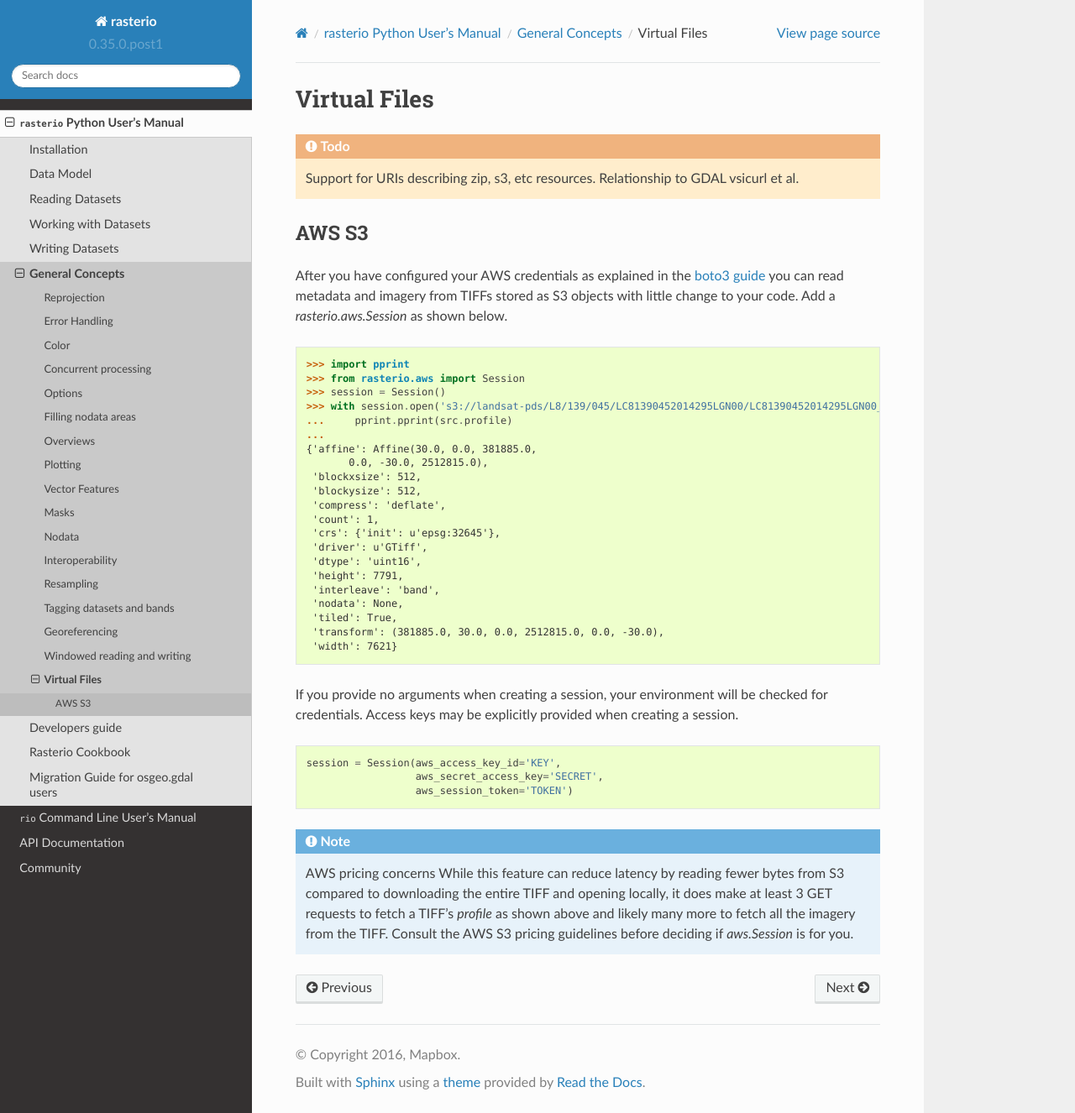
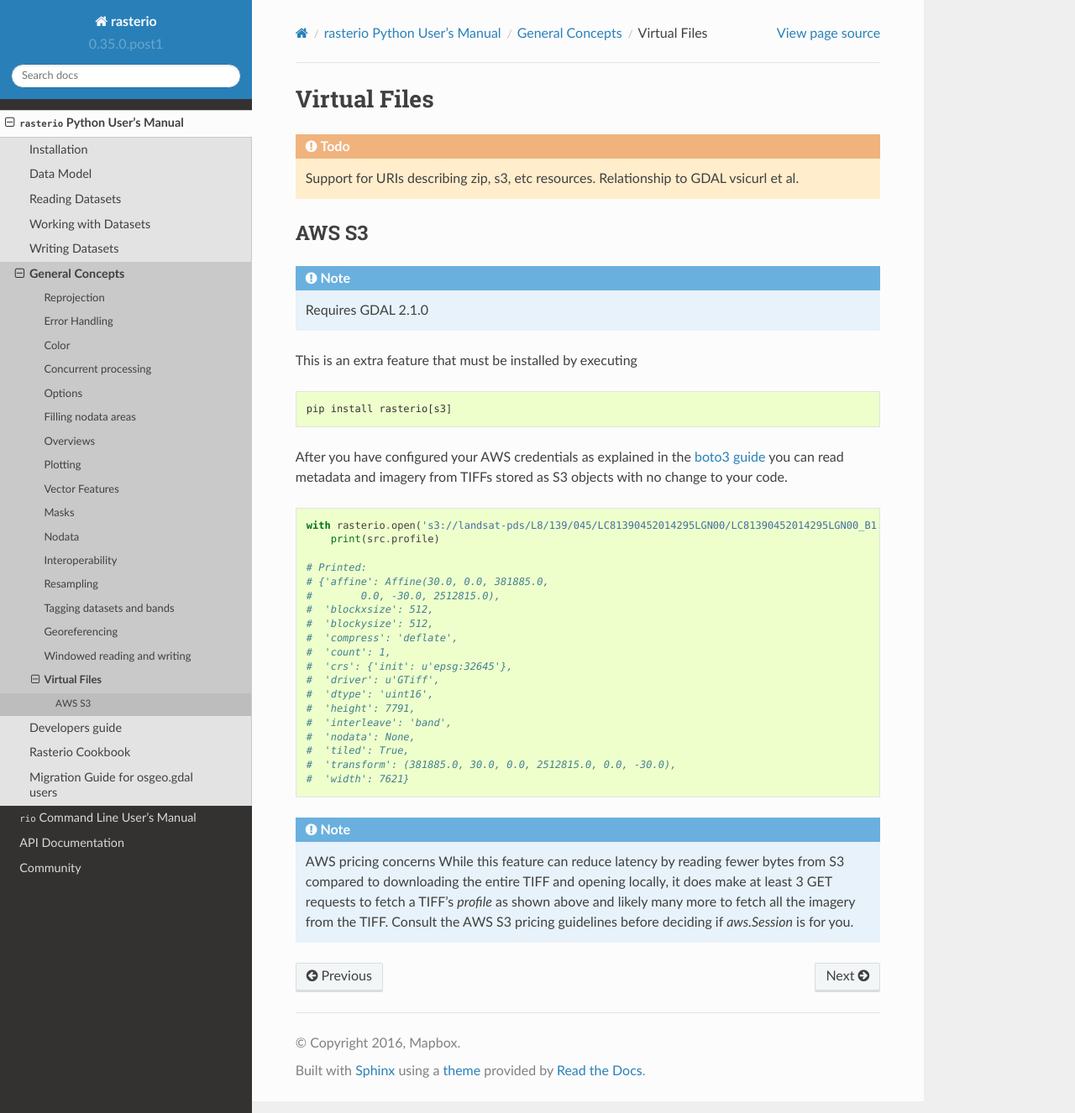
Before and after one commit to rasterio/rasterio, a Sphinx documentation site: the page built from docs/vsi.rst, in a window 1280 px wide and 1326 px high. Shown: the whole window at 84% size. Built offline with Sphinx 7.4.7 and the Read the Docs theme 2.0.0, drawn with Linux system fonts in a browser that asks for light colours.

Commit message:
Update S3 documentation

```diff
--- a/docs/vsi.rst
+++ b/docs/vsi.rst
@@ -9,44 +9,41 @@ Virtual Files
 AWS S3
 ======
 
+.. note::
+    Requires GDAL 2.1.0
+
+This is an extra feature that must be installed by executing
+
+.. code-block:: console
+
+    pip install rasterio[s3]
+
 After you have configured your AWS credentials as explained in the `boto3 guide
 <http://boto3.readthedocs.org/en/latest/guide/configuration.html>`__ you can
-read metadata and imagery from TIFFs stored as S3 objects with little change to
-your code.  Add a `rasterio.aws.Session` as shown below.
-
-.. code-block:: pycon
-
-    >>> import pprint
-    >>> from rasterio.aws import Session
-    >>> session = Session()
-    >>> with session.open('s3://landsat-pds/L8/139/045/LC81390452014295LGN00/LC81390452014295LGN00_B1.TIF') as src:
-    ...     pprint.pprint(src.profile)
-    ...
-    {'affine': Affine(30.0, 0.0, 381885.0,
-           0.0, -30.0, 2512815.0),
-     'blockxsize': 512,
-     'blockysize': 512,
-     'compress': 'deflate',
-     'count': 1,
-     'crs': {'init': u'epsg:32645'},
-     'driver': u'GTiff',
-     'dtype': 'uint16',
-     'height': 7791,
-     'interleave': 'band',
-     'nodata': None,
-     'tiled': True,
-     'transform': (381885.0, 30.0, 0.0, 2512815.0, 0.0, -30.0),
-     'width': 7621}
-
-If you provide no arguments when creating a session, your environment will be
-checked for credentials. Access keys may be explicitly provided when creating
-a session.
+read metadata and imagery from TIFFs stored as S3 objects with no change to
+your code.
 
 .. code-block:: python
 
-    session = Session(aws_access_key_id='KEY',
-                      aws_secret_access_key='SECRET',
-                      aws_session_token='TOKEN')
+    with rasterio.open('s3://landsat-pds/L8/139/045/LC81390452014295LGN00/LC81390452014295LGN00_B1.TIF') as src:
+        print(src.profile)
+
+    # Printed:
+    # {'affine': Affine(30.0, 0.0, 381885.0,
+    #        0.0, -30.0, 2512815.0),
+    #  'blockxsize': 512,
+    #  'blockysize': 512,
+    #  'compress': 'deflate',
+    #  'count': 1,
+    #  'crs': {'init': u'epsg:32645'},
+    #  'driver': u'GTiff',
+    #  'dtype': 'uint16',
+    #  'height': 7791,
+    #  'interleave': 'band',
+    #  'nodata': None,
+    #  'tiled': True,
+    #  'transform': (381885.0, 30.0, 0.0, 2512815.0, 0.0, -30.0),
+    #  'width': 7621}
 
 .. note:: AWS pricing concerns
    While this feature can reduce latency by reading fewer bytes from S3
```
